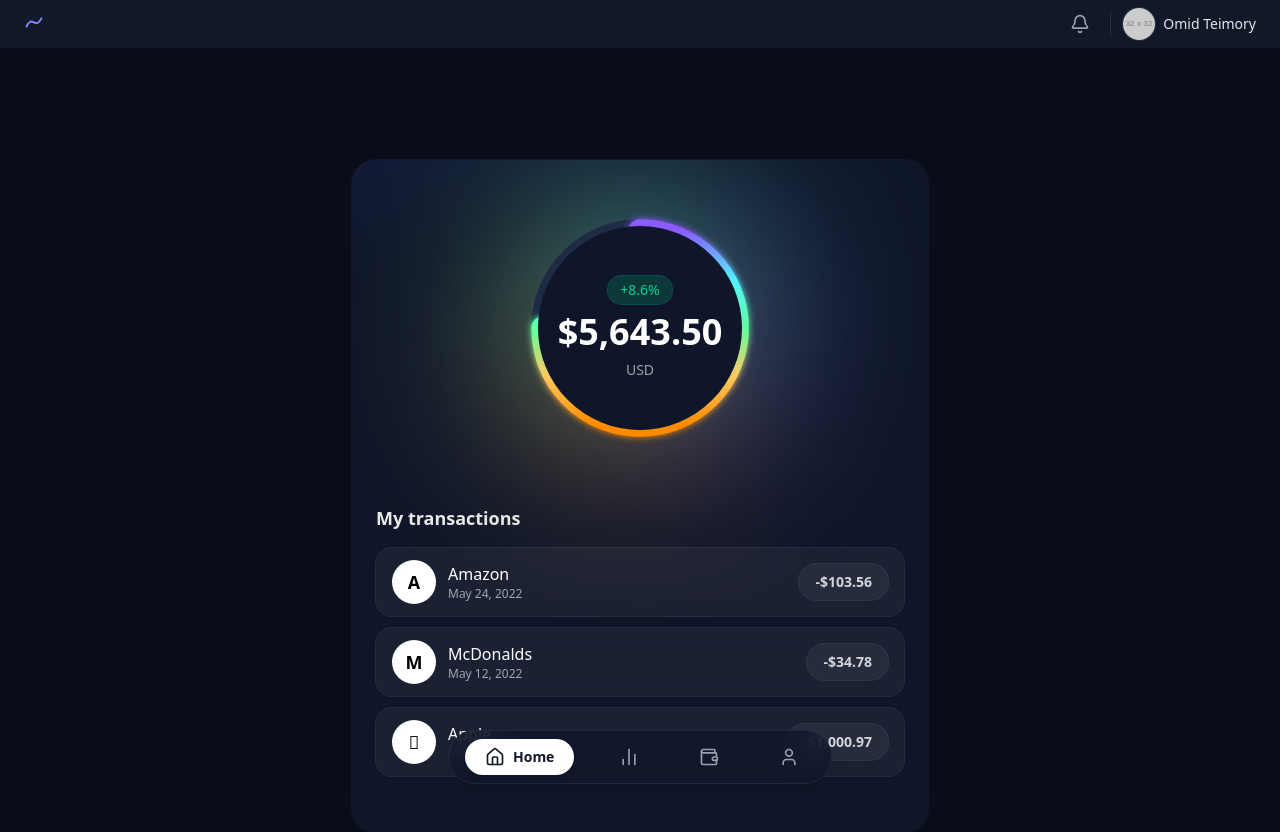
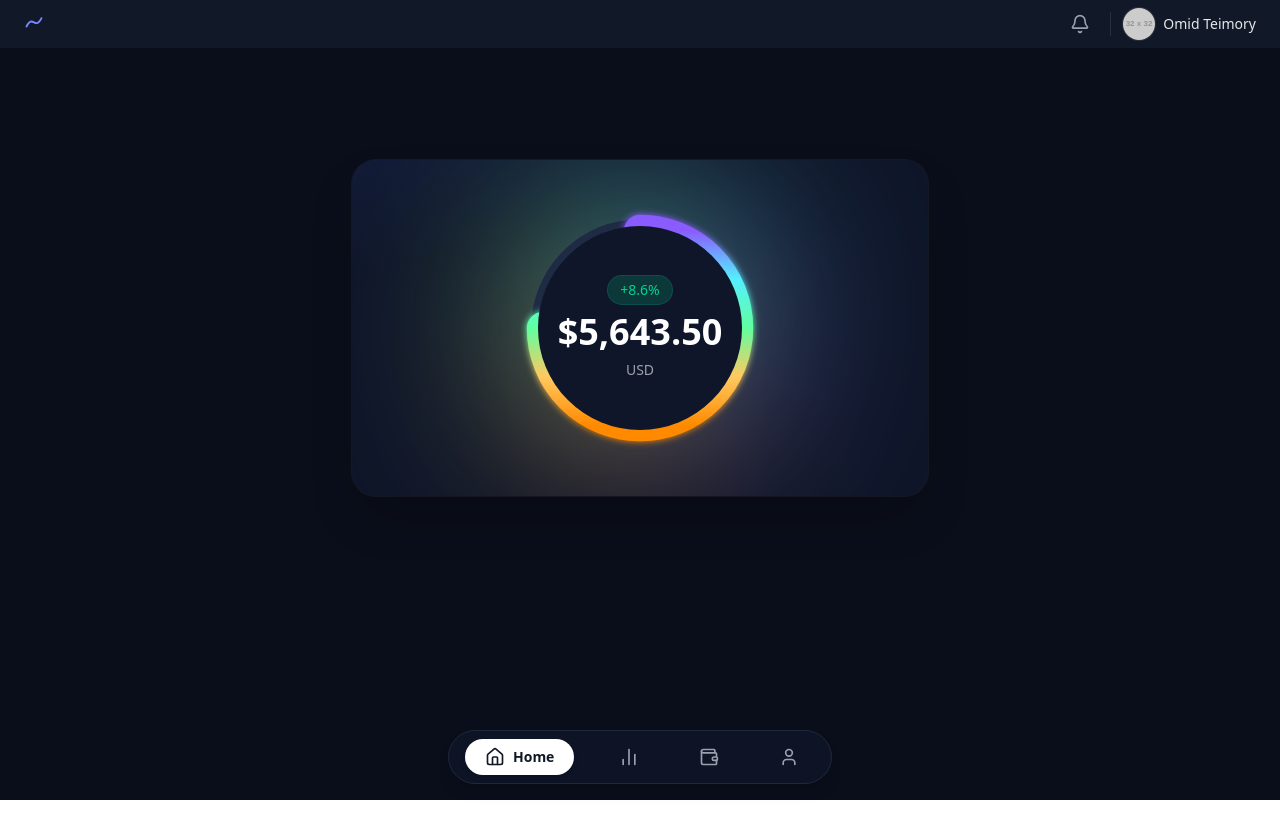
Before and after one commit to omid2007hope/Wallet, a React (Vite) app: page / in a window 1280 px wide. After the commit the page ends 800 px from the top, so only its background shows below. Built offline with nearby package versions, Linux system fonts and the light colour scheme.

Commit message:
Update-1

```diff
--- a/src/components/Home/WalletSummary.jsx
+++ b/src/components/Home/WalletSummary.jsx
@@ -2,7 +2,7 @@ import React from "react";
 
 export default function WalletSummary() {
   return (
-    <div className="min-h-screen w-full bg-[#0A0E1A] text-white flex items-start justify-center p-6 md:p-10 pb-20 sm:pb-0 lg:pb-0 pt-14 sm:pt-0 lg:pt-0">
+    <div className="min-h-screen w-full bg-[#0A0E1A] text-white flex items-start justify-center pb-20 sm:pb-0 lg:pb-0 pt-14 sm:pt-40 lg:pt-0">
       <div className="w-full max-w-xl mt-0 sm:mt-0 xl:mt-40 ">
         <div className="relative overflow-hidden rounded-3xl bg-[#0F1629] shadow-2xl ring-1 ring-white/5">
           {/* Decorative top wave */}
@@ -66,7 +66,7 @@ export default function WalletSummary() {
                     r="76"
                     fill="none"
                     stroke="url(#grad-full)"
-                    strokeWidth="18"
+                    strokeWidth="25"
                     strokeLinecap="round"
                     pathLength="100"
                     strokeDasharray="75 25" // controls visible portion
@@ -89,61 +89,6 @@ export default function WalletSummary() {
               </div>
             </div>
           </div>
-
-          {/* Transactions */}
-          <div className="z-10 mt-2 px-4 pb-6 md:px-6 md:pb-8">
-            <h3 className="mb-4 text-lg font-semibold text-white/90">
-              My transactions
-            </h3>
-            <ul className="space-y-3">
-              <li className="flex items-center justify-between rounded-2xl bg-white/5 px-4 py-3 ring-1 ring-white/10 backdrop-blur-sm hover:bg-white/7">
-                <div className="flex items-center gap-3">
-                  <div className="grid h-11 w-11 place-items-center rounded-full bg-white text-black text-lg font-bold">
-                    A
-                  </div>
-                  <div>
-                    <div className="font-medium">Amazon</div>
-                    <div className="text-xs text-white/60">May 24, 2022</div>
-                  </div>
-                </div>
-                <div className="shrink-0 rounded-full bg-white/5 px-4 py-2 text-sm font-semibold text-white/80 ring-1 ring-white/10">
-                  -$103.56
-                </div>
-              </li>
-
-              <li className="flex items-center justify-between rounded-2xl bg-white/5 px-4 py-3 ring-1 ring-white/10 backdrop-blur-sm hover:bg-white/7">
-                <div className="flex items-center gap-3">
-                  <div className="grid h-11 w-11 place-items-center rounded-full bg-white text-black text-lg font-bold">
-                    M
-                  </div>
-                  <div>
-                    <div className="font-medium">McDonalds</div>
-                    <div className="text-xs text-white/60">May 12, 2022</div>
-                  </div>
-                </div>
-                <div className="shrink-0 rounded-full bg-white/5 px-4 py-2 text-sm font-semibold text-white/80 ring-1 ring-white/10">
-                  -$34.78
-                </div>
-              </li>
-
-              <li className="flex items-center justify-between rounded-2xl bg-white/5 px-4 py-3 ring-1 ring-white/10 backdrop-blur-sm hover:bg-white/7">
-                <div className="flex items-center gap-3">
-                  <div className="grid h-11 w-11 place-items-center rounded-full bg-white text-black text-lg font-bold">
-                    
-                  </div>
-                  <div>
-                    <div className="font-medium">Apple</div>
-                    <div className="text-xs text-white/60">May 8, 2022</div>
-                  </div>
-                </div>
-                <div className="shrink-0 rounded-full bg-white/5 px-4 py-2 text-sm font-semibold text-white/80 ring-1 ring-white/10">
-                  -$1,000.97
-                </div>
-              </li>
-            </ul>
-
-            <div className="mt-6 flex items-center justify-center"></div>
-          </div>
         </div>
       </div>
     </div>
```
Also changed, not shown: src/pages/Account.jsx (added), src/pages/Stats.jsx (added), src/pages/Wallet.jsx (added).
